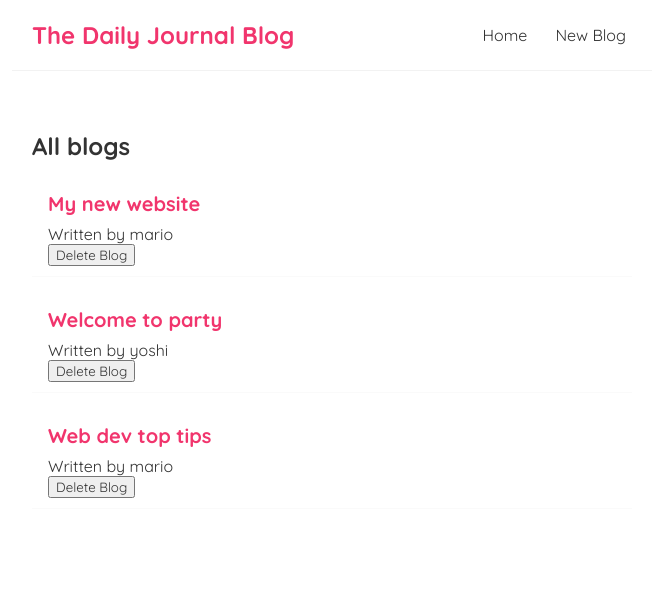
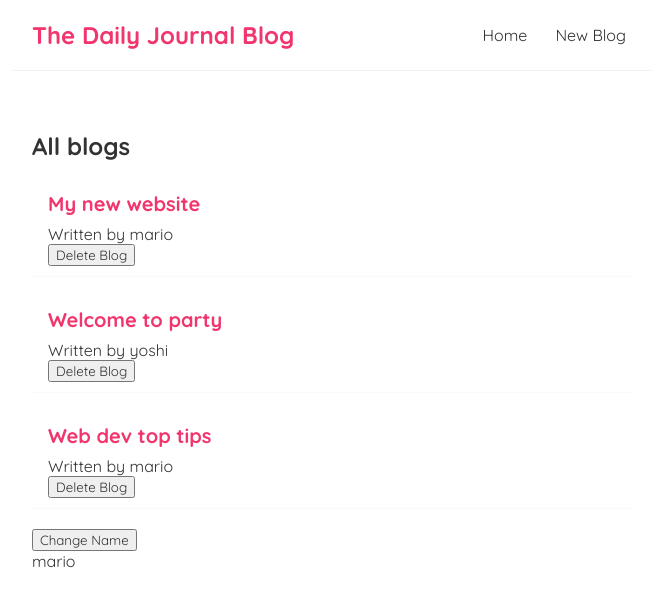
Before and after one commit to chaitanyatekane/daily-journal, a React (Create React App) app: page / in a window 1280 px wide. Shown: the top 606 px of the page, without its empty margins (308-964 px from the left). Built offline with nearby package versions, Linux system fonts and the light colour scheme.

Commit message:
useEffect dependencies

```diff
--- a/src/Home.js
+++ b/src/Home.js
@@ -9,6 +9,8 @@
         { title: 'Web dev top tips', body: 'lorem epsum...', author: 'mario', id: 3 },
     ]);
 
+    const [name, setName] = useState('mario');
+
     const handleDelete = (id) => {
         const newBlogs = blogs.filter(blog => blog.id !== id);
         setBlogs(newBlogs);
@@ -16,12 +18,14 @@
 
     useEffect(() => {
         console.log('useEffect Data');
-        console.log(blogs);
-    });
+        console.log(name);
+    }, [name]);
 
     return (
         <div className="home">
             <BlogList blogs={blogs} title="All blogs" handleDelete={handleDelete} />
+            <button onClick={() => setName('luigi')}>Change Name</button>
+            <p>{ name }</p>
         </div>
      );
 }
```
Also changed, not shown: 1 other file (tests, documents, lock files or other folders).
